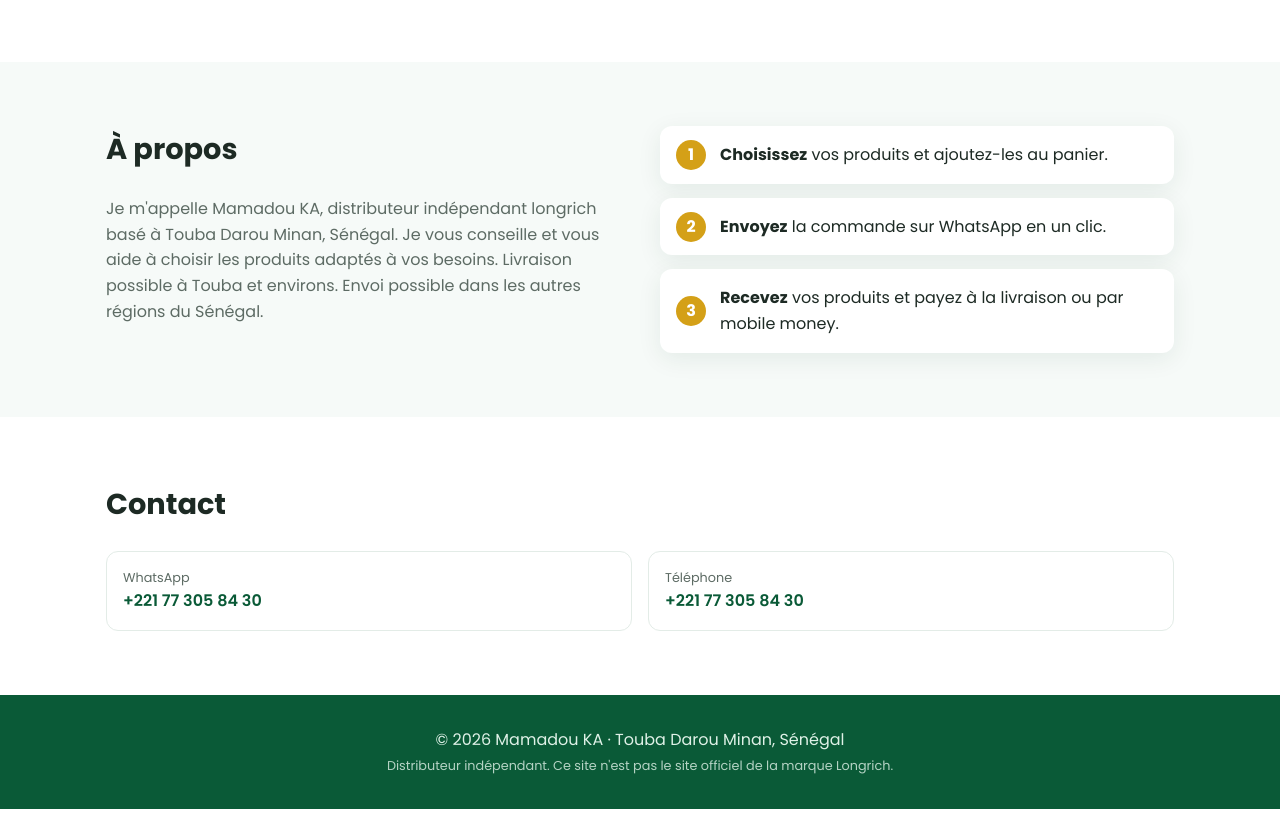
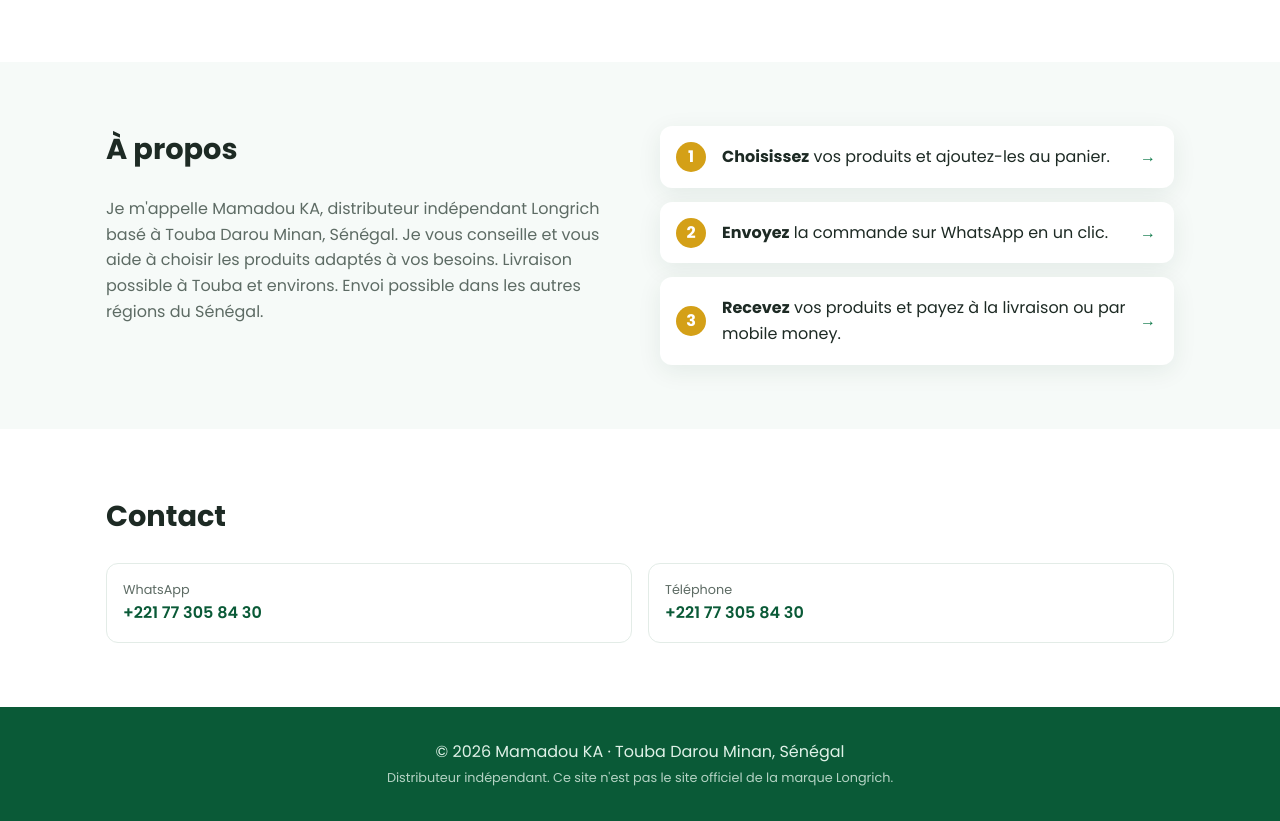
Before and after one commit to mamadoukarahma-ux/site-longrich, a plain HTML site: page index.html in a window 1280 px wide. Shown: the part 2586-3407 px from the top of the page. Drawn offline with Linux system fonts and the light colour scheme.

Commit message:
Site : etapes A propos cliquables, corrige la casse de Longrich
Co-Authored-By: Claude Opus 5.5 <noreply@anthropic.com>

```diff
--- a/index.html
+++ b/index.html
@@ -59,9 +59,9 @@
           <p id="about-text"></p>
         </div>
         <ol class="steps">
-          <li><strong>Choisissez</strong> vos produits et ajoutez-les au panier.</li>
-          <li><strong>Envoyez</strong> la commande sur WhatsApp en un clic.</li>
-          <li><strong>Recevez</strong> vos produits et payez à la livraison ou par mobile money.</li>
+          <li><a href="#produits" class="step-link"><strong>Choisissez</strong> vos produits et ajoutez-les au panier.</a></li>
+          <li><button type="button" class="step-link" id="step-cart"><strong>Envoyez</strong> la commande sur WhatsApp en un clic.</button></li>
+          <li><a href="#" class="step-link" id="step-wa" target="_blank" rel="noopener"><strong>Recevez</strong> vos produits et payez à la livraison ou par mobile money.</a></li>
         </ol>
       </div>
     </section>
--- a/script.js
+++ b/script.js
@@ -17,7 +17,7 @@
   $("hero-slogan").textContent = BOUTIQUE.slogan + " · " + BOUTIQUE.ville;
   $("hero-livraison").textContent = (BOUTIQUE.livraison || "Livraison rapide").split(".")[0];
   $("about-text").textContent =
-    "Je m'appelle " + BOUTIQUE.nom + ", " + (BOUTIQUE.slogan || "").toLowerCase() + " basé à " + BOUTIQUE.ville +
+    "Je m'appelle " + BOUTIQUE.nom + ", " + (BOUTIQUE.slogan || "").replace(/^./, (c) => c.toLowerCase()) + " basé à " + BOUTIQUE.ville +
     ". Je vous conseille et vous aide à choisir les produits adaptés à vos besoins. " + (BOUTIQUE.livraison || "");
   $("footer-text").textContent = "© " + new Date().getFullYear() + " " + BOUTIQUE.nom + " · " + BOUTIQUE.ville;
 
@@ -120,6 +120,8 @@
   const ouvrir = () => { $("drawer").hidden = false; $("overlay").hidden = false; };
   const fermer = () => { $("drawer").hidden = true; $("overlay").hidden = true; };
   $("cart-open").addEventListener("click", ouvrir);
+  $("step-cart").addEventListener("click", ouvrir);
+  $("step-wa").href = waLink("Bonjour " + BOUTIQUE.nom + ", j'ai une question sur la livraison et le paiement.");
   $("cart-close").addEventListener("click", fermer);
   $("overlay").addEventListener("click", fermer);
   document.addEventListener("keydown", (e) => { if (e.key === "Escape") fermer(); });
--- a/style.css
+++ b/style.css
@@ -91,7 +91,11 @@ h2 { font-size: 1.8rem; margin: 0 0 24px; }
 .about { display: grid; grid-template-columns: 1fr 1fr; gap: 40px; align-items: start; }
 .about p { color: var(--muted); }
 .steps { margin: 0; padding: 0; list-style: none; counter-reset: s; display: grid; gap: 14px; }
-.steps li { counter-increment: s; background: #fff; border-radius: 12px; padding: 16px 16px 16px 60px; position: relative; box-shadow: var(--shadow); }
+.steps li { counter-increment: s; background: #fff; border-radius: 12px; position: relative; box-shadow: var(--shadow); }
+.step-link { display: block; width: 100%; padding: 16px 44px 16px 60px; font: inherit; color: inherit; text-align: left; text-decoration: none; background: none; border: 2px solid transparent; border-radius: 12px; cursor: pointer; transition: border-color .15s, background .15s; }
+.step-link::after { content: "→"; position: absolute; right: 18px; top: 50%; transform: translateY(-50%); color: var(--green); font-weight: 700; transition: transform .15s; }
+.step-link:hover, .step-link:focus-visible { border-color: var(--green); background: var(--green-light); outline: none; }
+.step-link:hover::after { transform: translate(4px, -50%); }
 .steps li::before { content: counter(s); position: absolute; left: 16px; top: 50%; transform: translateY(-50%); width: 30px; height: 30px; border-radius: 50%; background: var(--gold); color: #fff; display: grid; place-items: center; font-weight: 700; }
 
 /* Contact */
```
